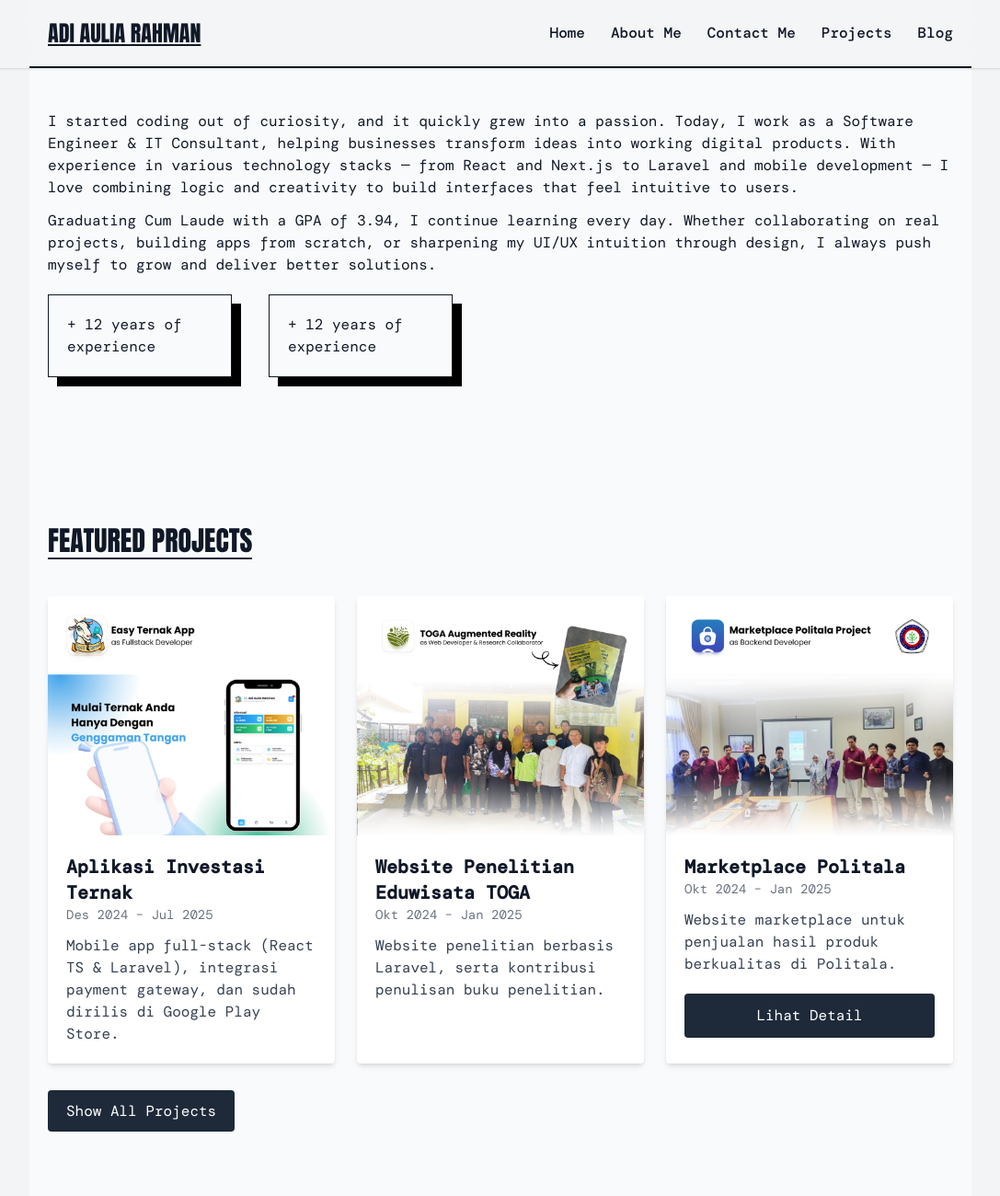
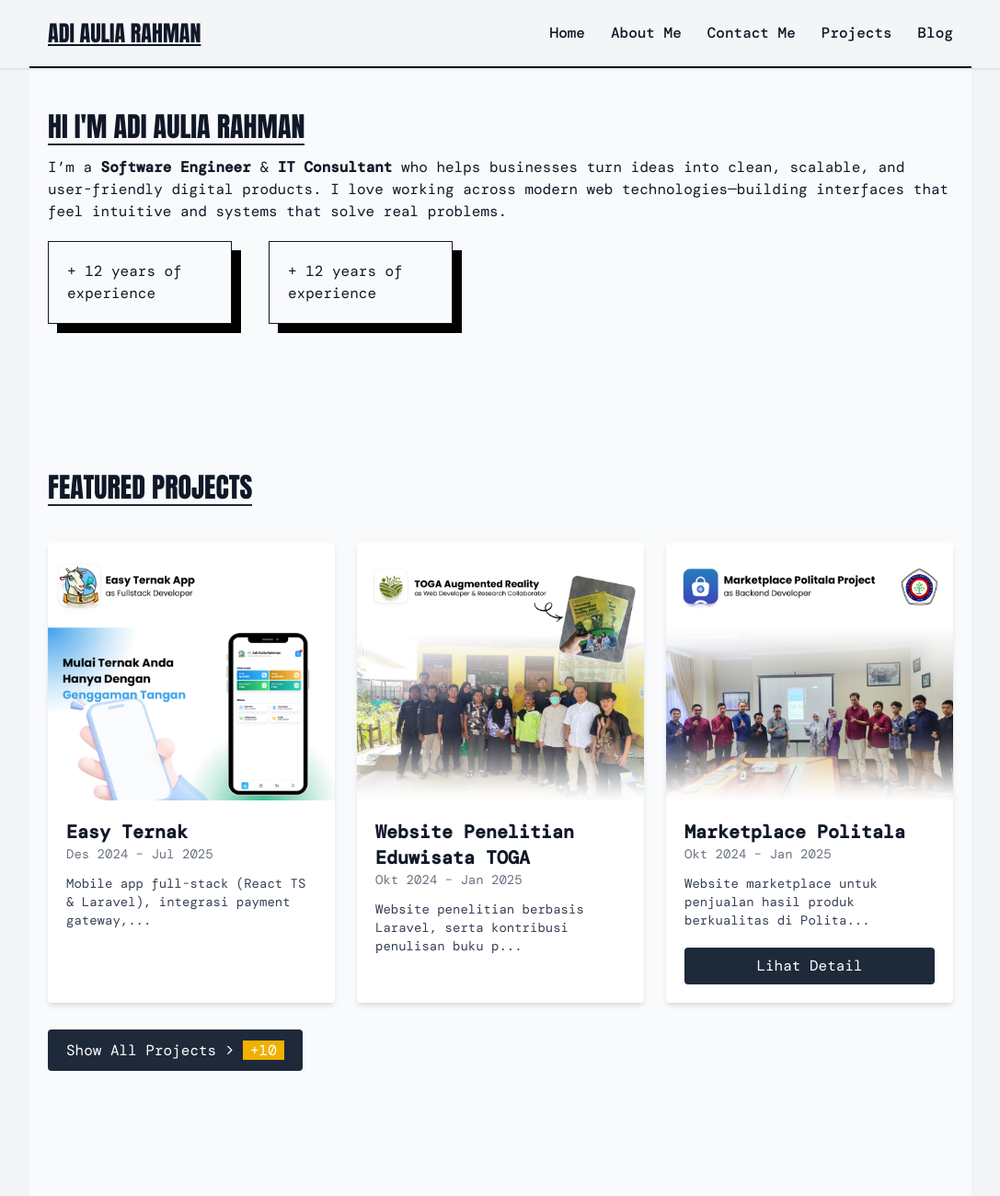
Before and after one commit to adiarhmn/adiarhmn, an Astro site: page / in a window 1280 px wide. Shown: the top 1300 px of the page at 92% size, without its empty margins (96-1183 px from the left). Built offline with nearby package versions, Linux system fonts and the light colour scheme; Astro itself is replaced by a stand-in of ours; a web font is replaced by a local one.

Commit message:
Update Projects Card, and Add Some Project

```diff
--- a/astro.config.mjs
+++ b/astro.config.mjs
@@ -7,8 +7,8 @@ import sitemap from '@astrojs/sitemap';
 const BASE_URL = '/';
 // const BASE_URL = '/adiauliarahman.dev/';
 
-// const URL = 'https://adiarhmn.github.io';
-const URL = "https://adiauliarahman.dev/"
+const URL = 'https://adiarhmn.github.io';
+// const URL = "https://adiauliarahman.dev/"
 
 // https://astro.build/config
 export default defineConfig({
--- a/src/components/CardProject.astro
+++ b/src/components/CardProject.astro
@@ -1,22 +1,24 @@
 ---
+import { truncate } from "../utils"
+
 const { image, title, year, desc, link } = Astro.props
 const BASE_URL = import.meta.env.BASE_URL
 ---
 
 <div
-  class="bg-white rounded shadow-md overflow-hidden hover:shadow-lg transition"
+  class="bg-white rounded shadow-md overflow-hidden hover:shadow-lg transition pb-5 flex flex-col"
 >
-  <img src={image} alt={title} class="w-full h-65 object-cover" />
-  <div class="p-5">
+  <img src={image} alt={title} class="w-full h-70 object-cover" />
+  <div class="p-5 grow">
     <h3 class="text-xl font-bold">{title}</h3>
     <p class="text-sm text-gray-500 mb-3">{year}</p>
-    <p class="text-gray-700">{desc}</p>
+    <p class="text-gray-700 text-sm">{truncate(desc,70)}</p>
   </div>
   {
     link && (
       <a
         href={BASE_URL + link}
-        class="block text-center py-3 bg-gray-800 text-white hover:bg-gray-900 transition mx-5 rounded"
+        class="block text-center py-2 bg-gray-800 text-white hover:bg-gray-900 transition mx-5 rounded"
       >
         Lihat Detail
       </a>
--- a/src/components/Header.astro
+++ b/src/components/Header.astro
@@ -20,7 +20,7 @@ const BASE_URL = import.meta.env.BASE_URL
     <ul class="hidden md:flex gap-7 font-medium">
       <li><a class="hover:text-gray-600 hover:underline" href={`${BASE_URL}`}>Home</a></li>
       <li>
-        <a class="hover:text-gray-600 hover:underline" href={`${BASE_URL}about`}>About Me</a>
+        <a class="hover:text-gray-600 hover:underline" href={`${BASE_URL}about-me`}>About Me</a>
       </li>
       <li>
         <a class="hover:text-gray-600 hover:underline" href={`${BASE_URL}contact`}
--- a/src/components/MyProjects.astro
+++ b/src/components/MyProjects.astro
@@ -26,7 +26,7 @@ const { projects } = Astro.props as Props
       href={BASE_URL + 'projects'}
       class="bg-gray-800 text-white py-3 px-5 rounded"
     >
-      Show All Projects
+      Show All Projects > <span class="bg-yellow-500 px-2">+10</span>
     </a>
   </div>
 </section>
--- a/src/data/projects.ts
+++ b/src/data/projects.ts
@@ -1,41 +1,72 @@
-import type { Project } from "../types/project";
+import type { Project } from '../types/project'
 
-export const topProjects : Project[] = [
+export const topProjects: Project[] = [
   {
-    title: "Aplikasi Investasi Ternak",
-    year: "Des 2024 – Jul 2025",
-    desc: "Mobile app full-stack (React TS & Laravel), integrasi payment gateway, dan sudah dirilis di Google Play Store.",
-    image: "/projects/easy-ternak/cover.png"
+    title: 'Easy Ternak',
+    year: 'Des 2024 – Jul 2025',
+    desc: 'Mobile app full-stack (React TS & Laravel), integrasi payment gateway, dan sudah dirilis di Google Play Store.',
+    image: '/projects/easy-ternak/cover.png',
   },
   {
-    title: "Website Penelitian Eduwisata TOGA",
-    year: "Okt 2024 – Jan 2025",
-    desc: "Website penelitian berbasis Laravel, serta kontribusi penulisan buku penelitian.",
-    image: "/projects/eduwisata-toga/cover.png"
+    title: 'Website Penelitian Eduwisata TOGA',
+    year: 'Okt 2024 – Jan 2025',
+    desc: 'Website penelitian berbasis Laravel, serta kontribusi penulisan buku penelitian.',
+    image: '/projects/eduwisata-toga/cover.png',
   },
   {
-    title: "Marketplace Politala",
-    year: "Okt 2024 – Jan 2025",
-    desc: "Website marketplace untuk penjualan hasil produk berkualitas di Politala.",
-    image: "/projects/ict-marketplace/cover.png",
-    link: "/projects/ict-marketplace"
-  }
-];
-
+    title: 'Marketplace Politala',
+    year: 'Okt 2024 – Jan 2025',
+    desc: 'Website marketplace untuk penjualan hasil produk berkualitas di Politala.',
+    image: 'projects/ict-marketplace/cover.png',
+    link: 'projects/ict-marketplace',
+  },
+]
 
 export const projects: Project[] = [
   ...topProjects,
   {
-    title: "Website Penelitian Eduwisata TOGA",
-    year: "Okt 2024 – Jan 2025",
-    desc: "Website penelitian berbasis Laravel, serta kontribusi penulisan buku penelitian.",
-    image: "/projects/eduwisata-toga/cover.png"
+    title: 'Hosting Batuah',
+    year: 'Sep 2025 - Oct 2025',
+    desc: 'Developing and maintaining hosting server for Batuah.',
+    image: '/projects/eduwisata-toga/cover.png',
+    link: '/projects/hosting-batuah',
   },
   {
-    title: "Marketplace Politala",
-    year: "Okt 2024 – Jan 2025",
-    desc: "Website marketplace untuk penjualan hasil produk berkualitas di Politala.",
-    image: "/projects/ict-marketplace/cover.png",
-    link: "/projects/ict-marketplace"
-  }
-];
+    title: 'KPI Employee Presence',
+    year: 'Okt 2024 – Jan 2025',
+    desc: 'Website marketplace untuk penjualan hasil produk berkualitas di Politala.',
+    image: '/projects/ict-marketplace/cover.png',
+    link: '/projects/ict-marketplace',
+  },
+  {
+    title: 'E-Commerce Raja Ikan',
+    year: 'Okt 2024 – Jan 2025',
+    desc: 'Website marketplace untuk penjualan hasil produk berkualitas di Politala.',
+    image: '/projects/ict-marketplace/cover.png',
+    link: '/projects/ict-marketplace',
+  },
+  {
+    title: 'Politala Exam Attendance',
+    year: 'Okt 2024 – Jan 2025',
+    desc: 'Website marketplace untuk penjualan hasil produk berkualitas di Politala.',
+    image: '/projects/ict-marketplace/cover.png',
+    link: 'projects/ict-marketplace',
+  },
+]
+
+export const personalProject: Project[] = [
+  {
+    title: 'Green Portofolio',
+    year: 'Sep 2025 – Oct 2025',
+    desc: 'Website marketplace untuk penjualan hasil produk berkualitas di Politala.',
+    image: '/projects/coming-soon.png',
+    // link: '/projects/ict-marketplace',
+  },
+  {
+    title: 'Whatsapp Gateway API',
+    year: 'Sep 2025 – Des 2025',
+    desc: 'Website marketplace untuk penjualan hasil produk berkualitas di Politala.',
+    image: 'projects/coming-soon.png',
+    // link: 'projects/ict-marketplace',
+  },
+]
--- a/src/layouts/Layout.astro
+++ b/src/layouts/Layout.astro
@@ -2,6 +2,13 @@
 import '../css/index.css'
 import Header from '../components/Header.astro'
 import Footer from '../components/Footer.astro'
+
+const {
+  title = 'Adi Aulia Rahman — Software Engineer & IT Consultant',
+  description = 'Software engineer specializing in modern web development, mobile apps, and IT consulting.',
+  image = '/default-og.png', // ganti dengan image home
+  url = 'https://adiarhmn.dev',
+} = Astro.props
 ---
 
 <!doctype html>
@@ -12,22 +19,70 @@ import Footer from '../components/Footer.astro'
     <link rel="icon" type="image/svg+xml" href="/favicon.svg" />
     <meta name="generator" content={Astro.generator} />
 
-    <title>Adi Aulia Rahman — Software Engineer & IT Consultant</title>
+     <!-- Dynamic Title -->
+    <title>{title}</title>
 
-    <meta property="og:title" content="Adi Aulia Rahman Portfolio" />
-    <meta
-      property="og:description"
-      content="Software Engineer & IT Consultant"
-    />
+    <!-- Dynamic Description -->
+    <meta name="description" content={description} />
+
+    <!-- Canonical URL -->
+    <link rel="canonical" href={url} />
     <meta property="og:type" content="website" />
     <meta property="og:url" content="https://adiarhmn.github.io/" />
 
-    <meta name="google-site-verification" content="0JFQ7-a8ShzP9xkC6iSn15WtRdWDOCU6rqMOh-79RgE" />
+     <!-- Open Graph Tags -->
+    <meta property="og:title" content={title} />
+    <meta property="og:description" content={description} />
+    <meta property="og:type" content="website" />
+    <meta property="og:url" content={url} />
+    <meta property="og:image" content={image} />
+
+      <!-- Twitter Cards -->
+    <meta name="twitter:card" content="summary_large_image" />
+    <meta name="twitter:title" content={title} />
+    <meta name="twitter:description" content={description} />
+    <meta name="twitter:image" content={image} />
+
+     <!-- Google Verification -->
+    <meta
+      name="google-site-verification"
+      content="0JFQ7-a8ShzP9xkC6iSn15WtRdWDOCU6rqMOh-79RgE"
+    />
+
+      {url === "https://adiarhmn.dev" && (
+      <script type="application/ld+json">
+        {JSON.stringify({
+          "@context": "https://schema.org",
+          "@type": "Person",
+          "name": "Adi Aulia Rahman",
+          "jobTitle": "Software Engineer",
+          "url": "https://adiarhmn.dev",
+          "sameAs": [
+            "https://github.com/adiarhmn",
+            "https://www.instagram.com/adiarcoding"
+          ]
+        })}
+      </script>
+    )}
 
     <meta
       name="description"
       content="Software engineer specializing in modern web development, mobile apps, and IT consulting with experience in Laravel, React, Astro, and mobile applications."
     />
+
+    <script type="application/ld+json">
+      {
+        "@context": "https://schema.org",
+        "@type": "Person",
+        "name": "Adi Aulia Rahman",
+        "jobTitle": "Software Engineer",
+        "url": "https://adiauliarahman.dev",
+        "sameAs": [
+          "https://github.com/adiarhmn",
+          "https://www.instagram.com/adiarcoding"
+        ]
+      }
+    </script>
 
     <!-- FONT -->
     <link rel="preconnect" href="https://fonts.googleapis.com" />
@@ -38,19 +93,22 @@ import Footer from '../components/Footer.astro'
     />
 
     <!-- Dev Icons -->
-
     <link
       rel="stylesheet"
       type="text/css"
       href="https://cdn.jsdelivr.net/gh/devicons/devicon@latest/devicon.min.css"
     />
+
+    <!-- Alpine -->
+    <script defer src="https://cdn.jsdelivr.net/npm/alpinejs@3.x.x/dist/cdn.min.js"></script>
+
   </head>
   <body class="font-dmono antialiased flex bg-gray-100 text-gray-900">
     <div
-      class="w-full lg:w-5xl md:max-w-5xl mx-auto px-5 relative min-h-screen bg-gray-50"
+      class="w-full lg:w-5xl md:max-w-5xl mx-auto relative min-h-screen bg-gray-50"
     >
       <Header />
-      <div class="mt-20">
+      <div class="mt-20 px-5">
         <slot />
       </div>
       <Footer />
--- a/src/pages/blog.astro
+++ b/src/pages/blog.astro
@@ -0,0 +1,21 @@
+---
+import CardProject from '../components/CardProject.astro';
+import Layout from '../layouts/Layout.astro'
+
+---
+
+<Layout>
+  <section class="py-20 bg-gray-50">
+    <h2
+      class="font-anton text-3xl uppercase border-b-2 border-gray-800 inline-block"
+    >
+      MY BLOG
+    </h2>
+
+    <div
+      class="w-full mt-10 grid grid-cols-1 sm:grid-cols-2 lg:grid-cols-3 gap-6"
+    >
+
+    </div>
+  </section>
+</Layout>
--- a/src/pages/index.astro
+++ b/src/pages/index.astro
@@ -12,19 +12,16 @@ import { topProjects } from '../data/projects'
 
 <Layout>
   <div class="pt-10 space-y-3">
+    <h2
+      class="font-anton text-3xl uppercase border-b-2 border-gray-800 inline-block"
+    >
+      HI I'M ADI AULIA RAHMAN
+    </h2>
     <p>
-      I started coding out of curiosity, and it quickly grew into a passion.
-      Today, I work as a Software Engineer & IT Consultant, helping businesses
-      transform ideas into working digital products. With experience in various
-      technology stacks — from React and Next.js to Laravel and mobile
-      development — I love combining logic and creativity to build interfaces
-      that feel intuitive to users.
-    </p>
-    <p>
-      Graduating Cum Laude with a GPA of 3.94, I continue learning every day.
-      Whether collaborating on real projects, building apps from scratch, or
-      sharpening my UI/UX intuition through design, I always push myself to grow
-      and deliver better solutions.
+      I’m a <strong>Software Engineer</strong> & <strong>IT Consultant</strong> who helps businesses turn ideas
+      into clean, scalable, and user-friendly digital products. I love working
+      across modern web technologies—building interfaces that feel intuitive and
+      systems that solve real problems.
     </p>
   </div>
   <div class="flex gap-10 mt-5 mb-20">
--- /dev/null
+++ b/src/utils/index.ts
@@ -0,0 +1,4 @@
+export const truncate = (text = "", max = 120) => {
+  if (!text) return "";
+  return text.length > max ? text.substring(0, max) + "..." : text;
+};
```
Also changed, not shown: src/pages/projects.astro (+31 -4 lines), public/projects/coming-soon.png (added), src/pages/about-me.astro (added).
